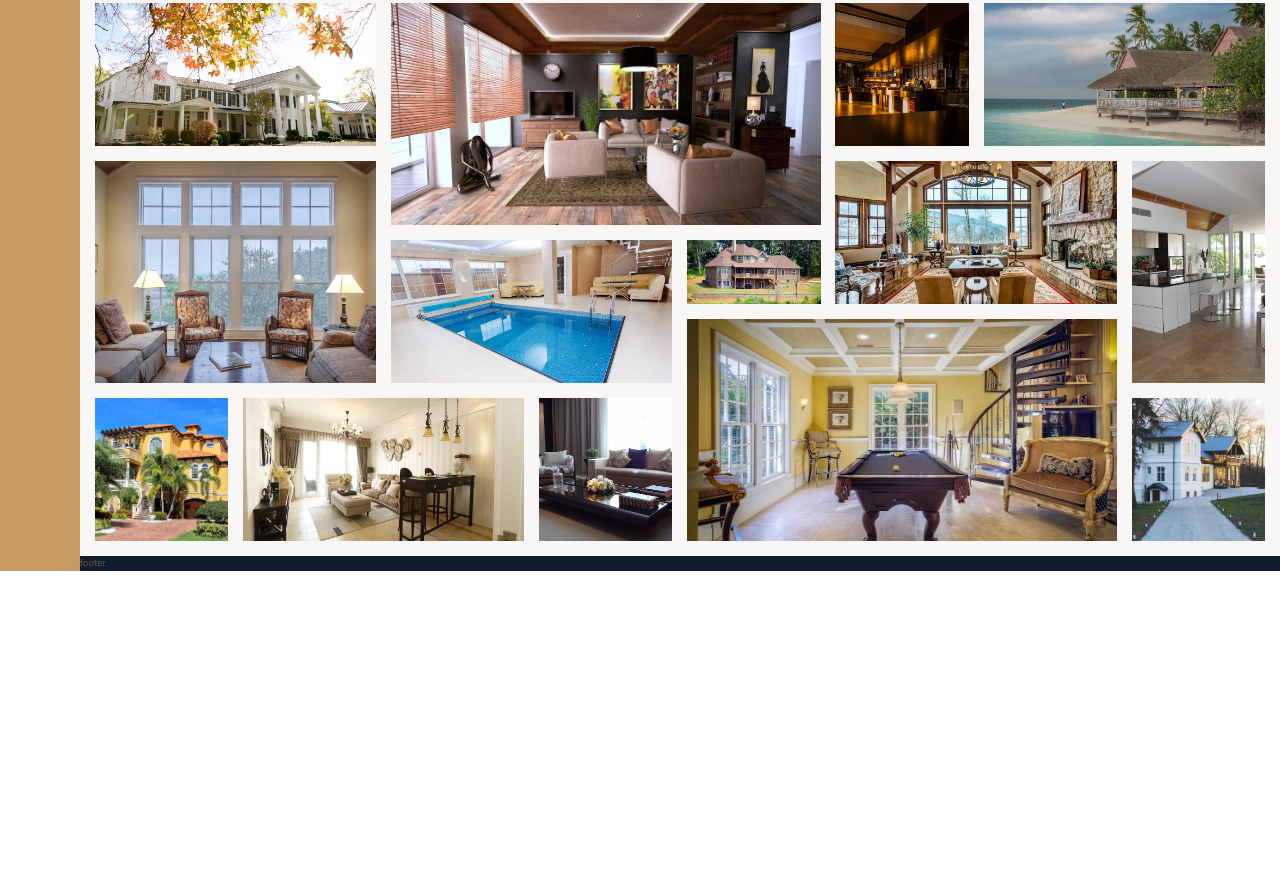
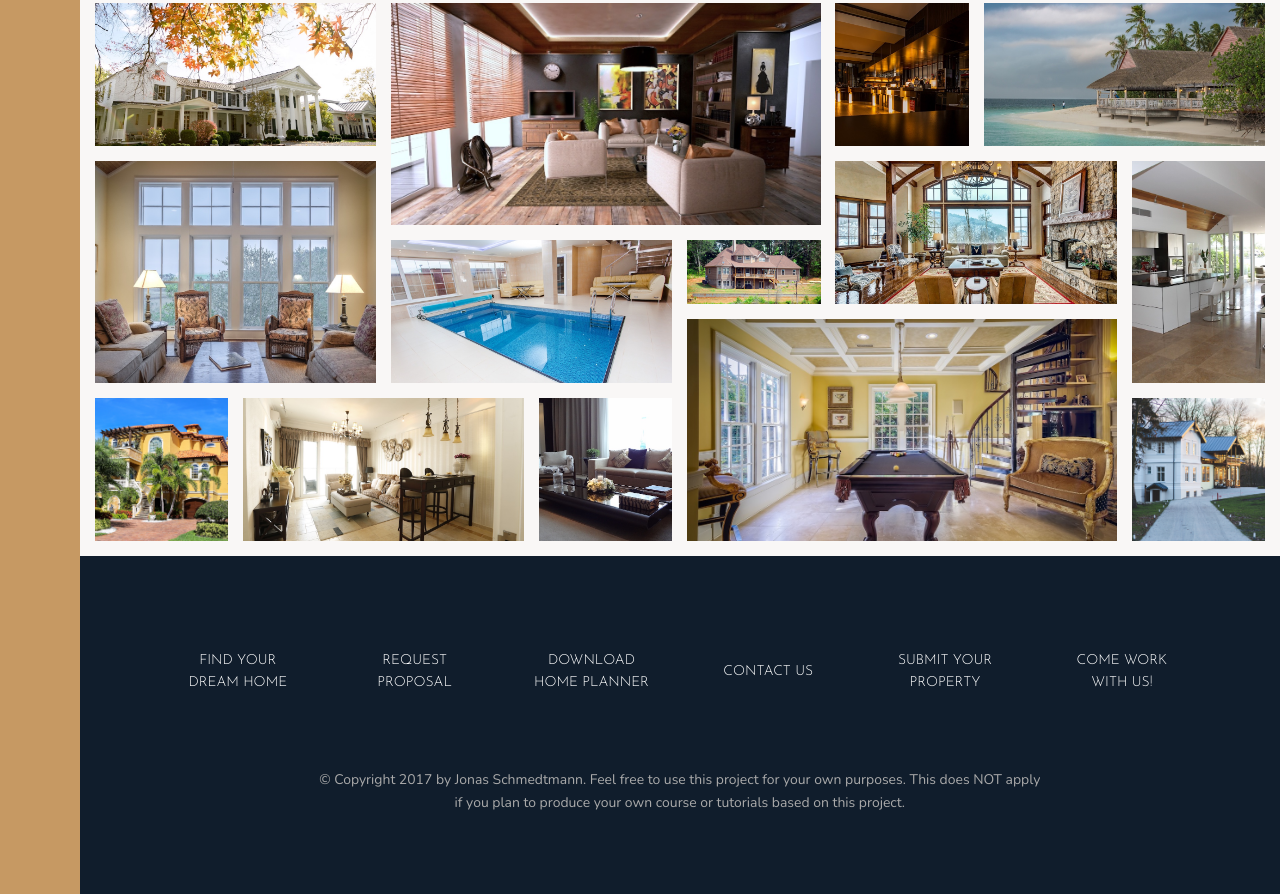
Before and after one commit to Andrew-Ekrame/Nexter-webpage-project, a website: page index.html in a window 1280 px wide. Shown: the part 3051-3945 px from the top of the page. Before the commit the page ends 3622 px from the top, so only its background shows below. Drawn offline with nearby package versions, Linux system fonts and the light colour scheme.

Commit message:
Finished Footer section

```diff
--- a/index.html
+++ b/index.html
@@ -358,6 +358,32 @@
         />
       </figure>
     </section>
-    <footer class="footer">footer</footer>
+    <footer class="footer">
+      <ul class="nav">
+        <li class="nav__item">
+          <a href="#" class="nav__link">Find your dream home</a>
+        </li>
+        <li class="nav__item">
+          <a href="#" class="nav__link">Request proposal</a>
+        </li>
+        <li class="nav__item">
+          <a href="#" class="nav__link">Download home planner</a>
+        </li>
+        <li class="nav__item">
+          <a href="#" class="nav__link">Contact us</a>
+        </li>
+        <li class="nav__item">
+          <a href="#" class="nav__link">Submit your property</a>
+        </li>
+        <li class="nav__item">
+          <a href="#" class="nav__link">Come work with us!</a>
+        </li>
+      </ul>
+      <p class="copyright">
+        &copy; Copyright 2017 by Jonas Schmedtmann. Feel free to use this
+        project for your own purposes. This does NOT apply if you plan to
+        produce your own course or tutorials based on this project.
+      </p>
+    </footer>
   </body>
 </html>
--- a/sass/_footer.scss
+++ b/sass/_footer.scss
@@ -2,4 +2,37 @@
 .footer {
   background-color: $color-secondary;
   grid-column: full-start/full-end;
+  padding: 8rem;
 }
+.nav {
+  list-style: none;
+  display: grid;
+  grid-template-columns: repeat(auto-fit, minmax(15rem, 1fr));
+  gap: 2rem;
+  align-items: center;
+  &__link:link,
+  &__link:visited {
+    font-size: 1.4rem;
+    color: #fff;
+    text-decoration: none;
+    font-family: $font-display;
+    text-transform: uppercase;
+    text-align: center;
+    display: block;
+    padding: 1.5rem;
+    transition: all 0.2s ease;
+  }
+  &__link:hover,
+  &__link:active {
+    background-color: rgba(#fff, 0.05);
+    transform: translateY(-0.3rem);
+  }
+}
+.copyright {
+  font-size: 1.4rem;
+  color: $color-grey-light-2;
+  margin: 0 auto;
+  margin-top: 6rem;
+  text-align: center;
+  width: 70%;
+}
--- a/sass/main.scss
+++ b/sass/main.scss
@@ -9,4 +9,4 @@
 @use "homes";
 @use "gallery";
 @use "footer";
-/* v113 */
+/* v116 */
```
Also changed, not shown: css/style.css, 1 other file.
